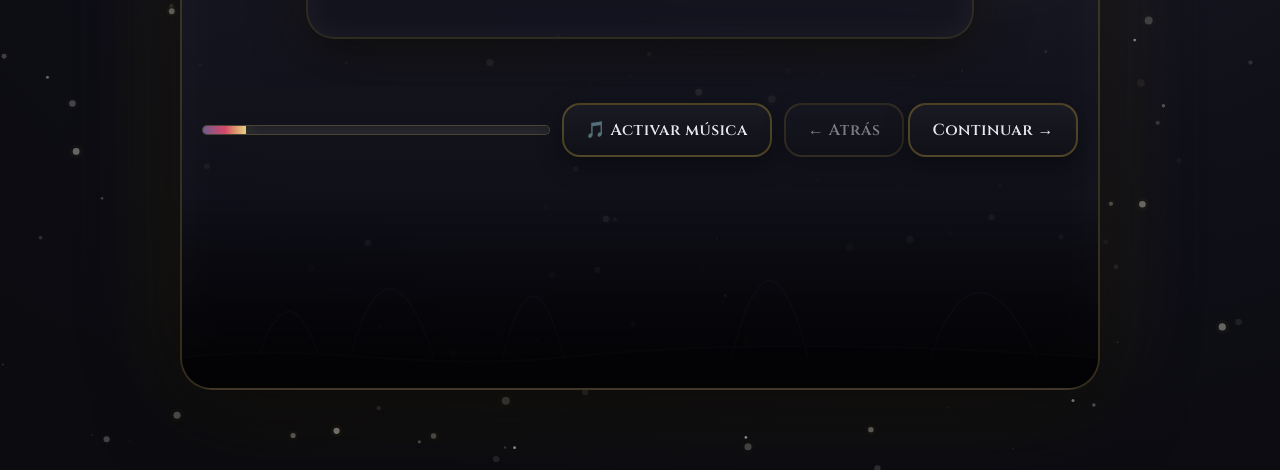
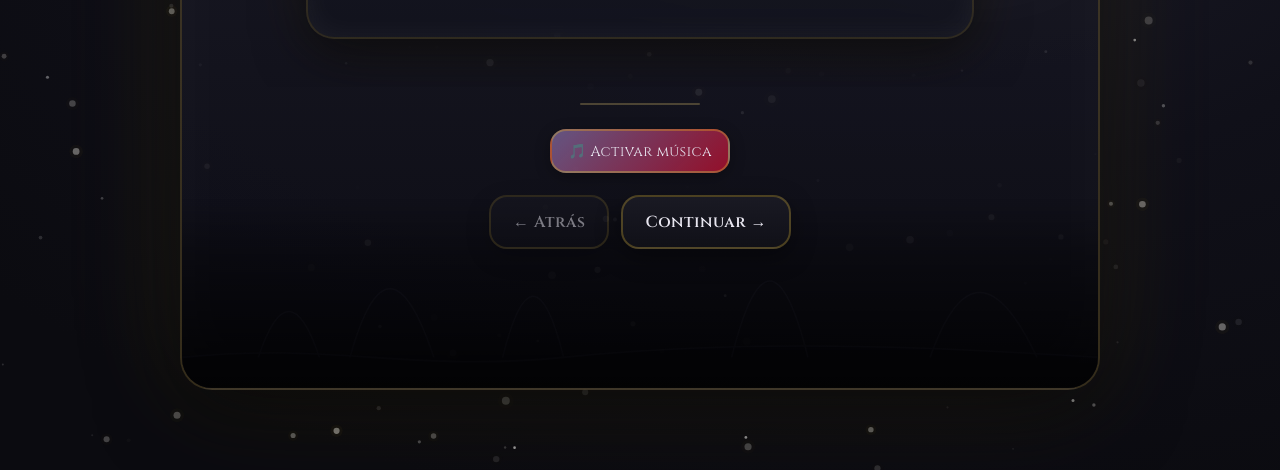
Before and after one commit to browcoanie/Comeback-for-love, a plain HTML site: page index.html in a window 1280 px wide. Shown: the part 330-800 px from the top of the page. Drawn offline with nearby package versions, Linux system fonts and the light colour scheme.

Commit message:
Update style.css

```diff
--- a/style.css
+++ b/style.css
@@ -1,4 +1,4 @@
-    :root{
+:root{
       --bg0: #0b0b10;
       --bg1: #101019;
       --fg: #e8e6f0;
@@ -148,6 +148,7 @@
       padding: clamp(12px, 3vw, 16px) clamp(16px, 4vw, 20px) clamp(20px, 5vw, 28px);
       position: relative;
       flex-wrap: wrap;
+      flex-direction: column;
     }
     button{
       font-family:"Cinzel", serif;
@@ -199,6 +200,7 @@
       min-width: 120px;
       border: 1px solid rgba(212, 175, 55, 0.2);
       box-shadow: inset 0 2px 8px rgba(0,0,0,.3);
+      margin-bottom: 12px;
     }
     .bar{
       height:100%;
@@ -222,6 +224,60 @@
       0%, 100% { opacity: 0; }
       50% { opacity: 1; }
     }
+
+    /* Botón de música */
+    .music-button {
+      font-family: "Cinzel", serif;
+      background: linear-gradient(135deg, rgba(109, 93, 141, 0.9), rgba(180, 15, 46, 0.8));
+      border: 2px solid rgba(212, 175, 55, 0.4);
+      color: var(--fg);
+      padding: clamp(8px, 2.5vw, 10px) clamp(12px, 3vw, 16px);
+      border-radius: clamp(12px, 2.5vw, 16px);
+      font-size: clamp(0.8rem, 2.5vw, 0.9rem);
+      font-weight: 500;
+      letter-spacing: 0.02em;
+      cursor: pointer;
+      transition: all 0.3s cubic-bezier(0.4, 0, 0.2, 1);
+      box-shadow: 0 4px 15px rgba(0,0,0,.3);
+      margin-bottom: 10px;
+      position: relative;
+      overflow: hidden;
+    }
+
+    .music-button::before {
+      content: '';
+      position: absolute;
+      top: 0;
+      left: -100%;
+      width: 100%;
+      height: 100%;
+      background: linear-gradient(90deg, transparent, rgba(255, 255, 255, 0.1), transparent);
+      transition: left 0.5s;
+    }
+
+    .music-button:hover {
+      transform: translateY(-1px) scale(1.02);
+      box-shadow: 0 6px 20px rgba(0,0,0,.4);
+      border-color: rgba(212, 175, 55, 0.6);
+      background: linear-gradient(135deg, rgba(109, 93, 141, 1), rgba(180, 15, 46, 0.9));
+    }
+
+    .music-button:hover::before {
+      left: 100%;
+    }
+
+    .music-button:active {
+      transform: translateY(0) scale(1);
+    }
+
+    .button-group {
+      display: flex;
+      gap: clamp(8px, 3vw, 12px);
+      align-items: center;
+      justify-content: center;
+      flex-wrap: wrap;
+    }
+
     .fade-out{
       opacity:0;
       transform: translateY(10px) scale(0.98);
@@ -268,7 +324,8 @@
     }
     @media (max-width: 768px) {
       .controls{flex-direction: column; gap: 10px}
-      .progress{order: -1; max-width: 70vw; margin-bottom: 10px}
+      .progress{order: -2; max-width: 70vw; margin-bottom: 10px}
+      .music-button{order: -1; margin-bottom: 8px}
       .button-group{display: flex; gap: 10px; width: 100%; justify-content: center}
       .content{justify-content: center; align-items: center}
     }
@@ -307,7 +364,8 @@
         padding: 16px 16px 24px;
         flex-shrink: 0;
       }
-      .progress{max-width: 80vw; margin-bottom: 12px}
+      .progress{max-width: 80vw; margin-bottom: 12px; order: -2}
+      .music-button{order: -1; margin-bottom: 8px}
       .button-group{gap: 10px}
       h1{font-size: clamp(1.4rem, 7vw, 1.9rem); margin-bottom: 0.8rem}
       p{font-size: clamp(1rem, 4.5vw, 1.2rem); line-height: 1.6}
```
